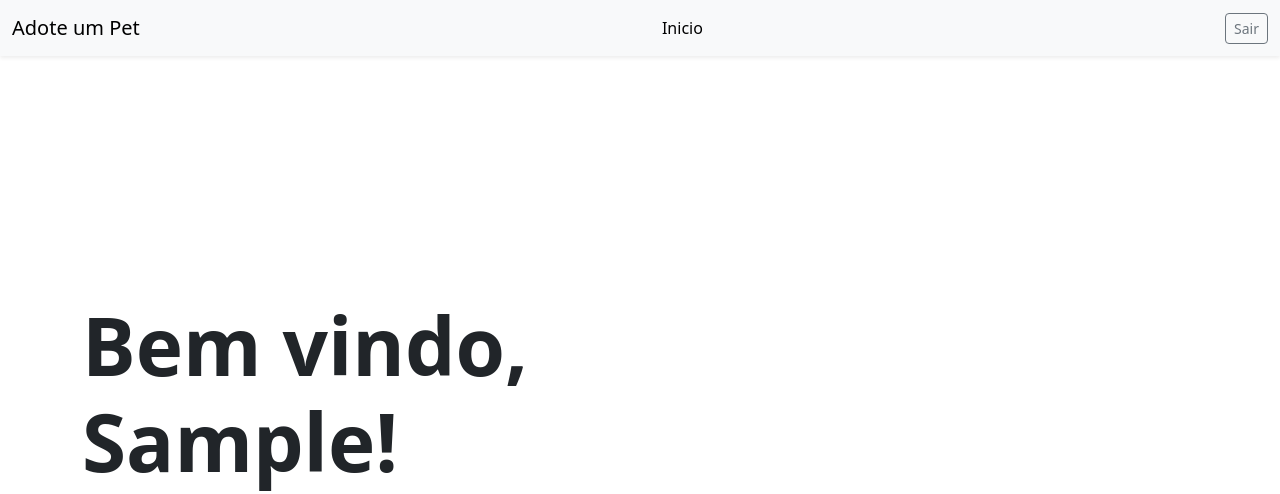
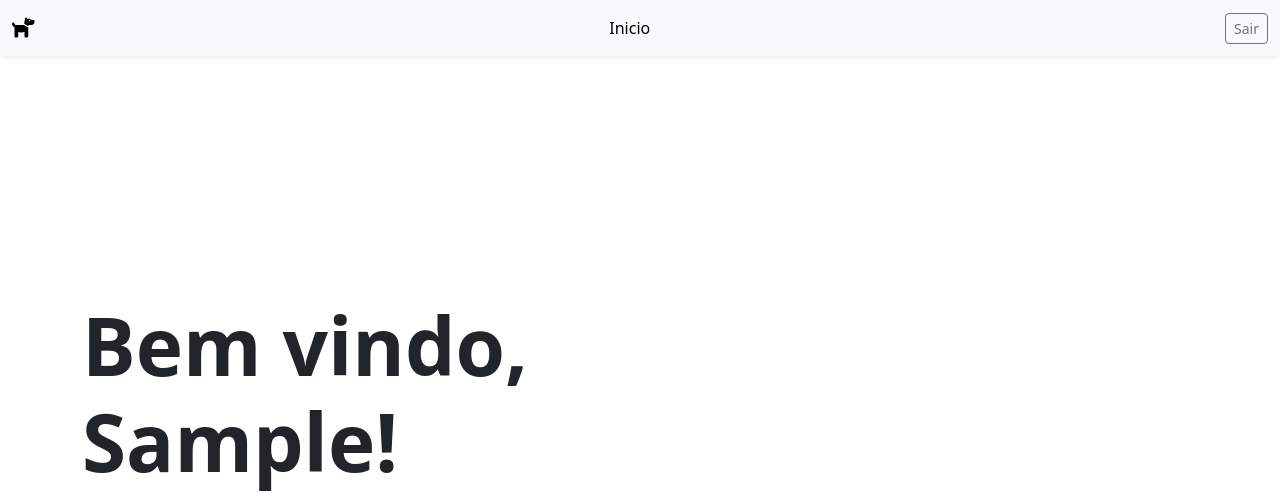
Before and after one commit to dionae1/django-checkpoint-01, a Django app: page / in a window 1280 px wide. Shown: the top 494 px of the page. Run offline with Django 5.2, Linux system fonts and the light colour scheme; the visitor is signed in with stand-in values (Sample User, id 1); some libraries are stand-ins or nearby versions.

Commit message:
feat: atualizar icone da navbar

```diff
--- a/adocao_pet/adocao/templates/nav.html
+++ b/adocao_pet/adocao/templates/nav.html
@@ -1,10 +1,11 @@
 {% load static %}
 
 <script src="{% static 'adocao/js/nav.js' %}"></script>
+<script src="https://kit.fontawesome.com/cbddc4243b.js" crossorigin="anonymous"></script>
 
 <nav class="navbar navbar-expand-lg navbar-light bg-light shadow-sm">
     <div class="container-fluid">
-        <a class="navbar-brand" href="{% url 'home' %}"> Adote um Pet </a>
+        <a class="navbar-brand" href="{% url 'home' %}"> <i class="fa-solid fa-dog"></i> </a>
 
         <button class="navbar-toggler" type="button" data-bs-toggle="collapse" data-bs-target="#navbarContent"
             aria-controls="navbarContent" aria-expanded="false" aria-label="Toggle navigation">
```
